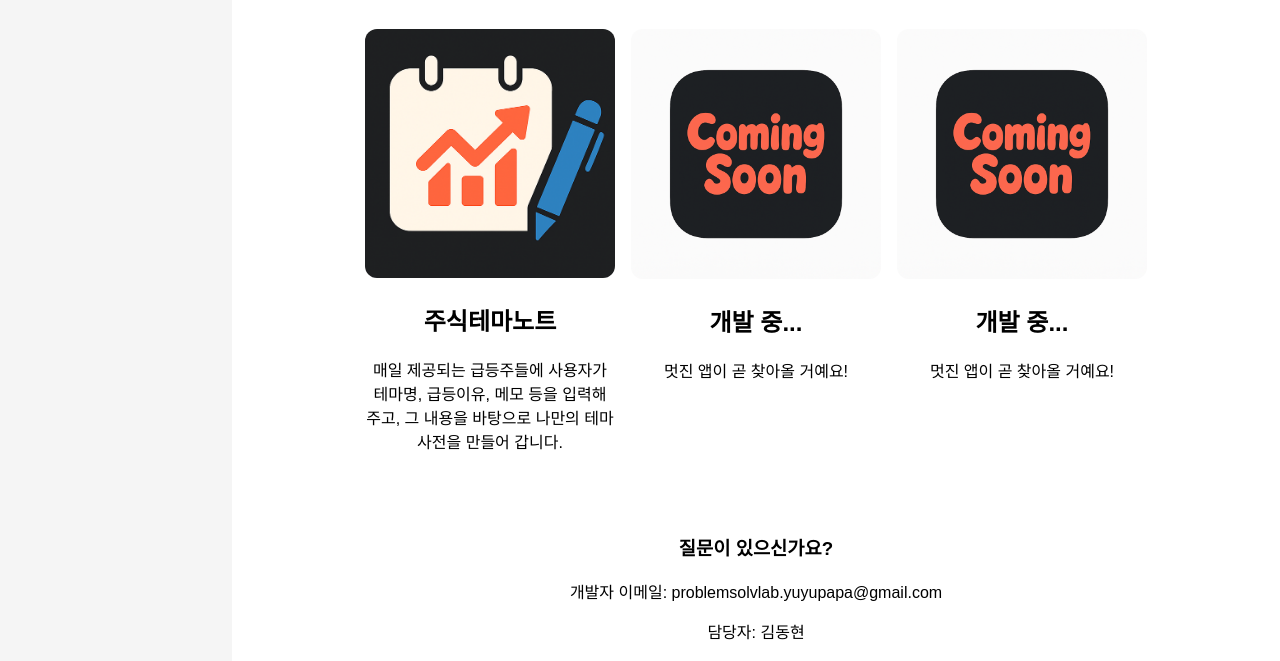
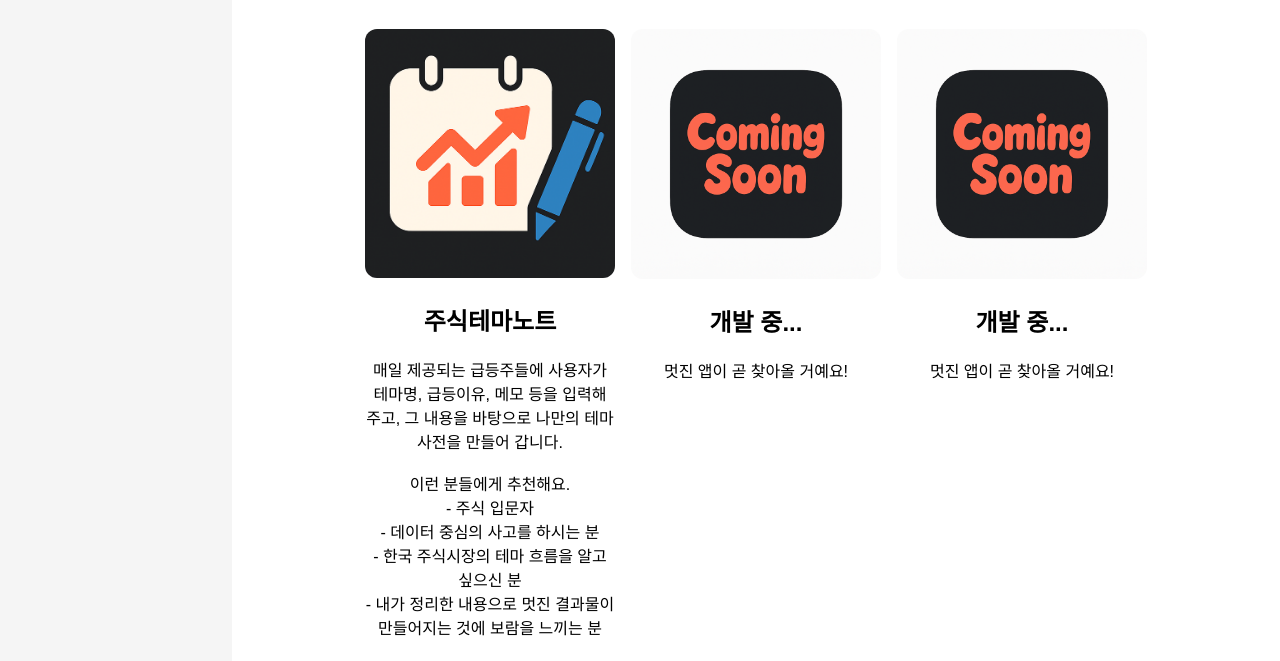
Before and after one commit to yuyupapa2kd/problemsolvlab, a plain HTML site: page index.html in a window 1280 px wide. Shown: the part 139-800 px from the top of the page. Drawn offline with Linux system fonts and the light colour scheme.

Commit message:
add message

```diff
--- a/index.html
+++ b/index.html
@@ -25,7 +25,14 @@
       <div class="card">
         <img src="assets/theme-note.png" alt="주식테마노트" />
         <h2>주식테마노트</h2>
-        <p>매일 제공되는 급등주들에 사용자가 테마명, 급등이유, 메모 등을 입력해 주고, 그 내용을 바탕으로 나만의 테마 사전을 만들어 갑니다.</p>
+        <p>매일 제공되는 급등주들에 사용자가 테마명, 급등이유, 메모 등을 입력해 주고, 그 내용을 바탕으로 나만의 테마 사전을 만들어 갑니다.
+          <br />
+          <br />이런 분들에게 추천해요.
+          <br />- 주식 입문자
+          <br />- 데이터 중심의 사고를 하시는 분
+          <br />- 한국 주식시장의 테마 흐름을 알고 싶으신 분
+          <br />- 내가 정리한 내용으로 멋진 결과물이 만들어지는 것에 보람을 느끼는 분
+        </p>
       </div>
       <div class="card">
         <img src="assets/coming-soon.png" alt="Coming Soon" />
```
